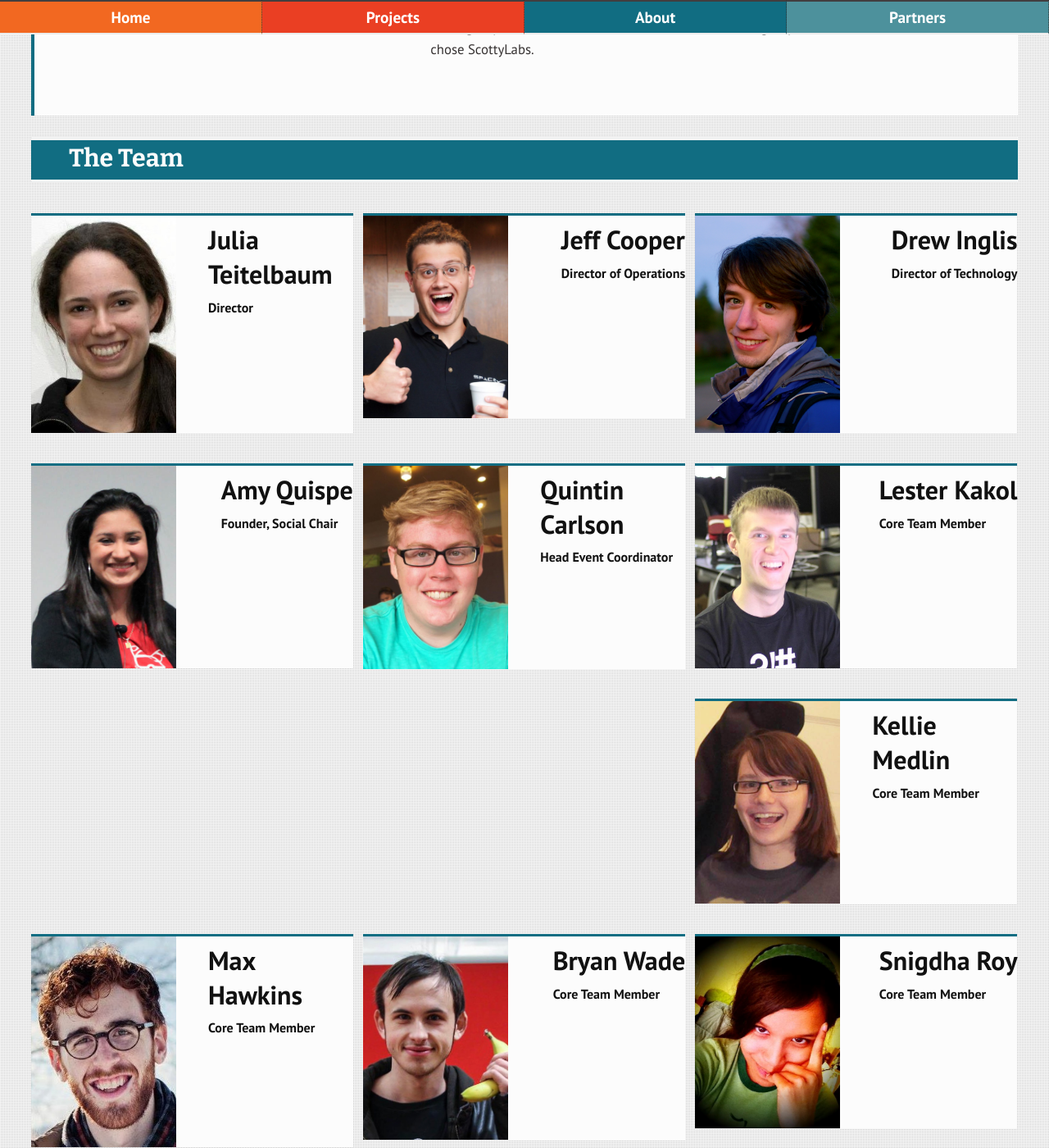
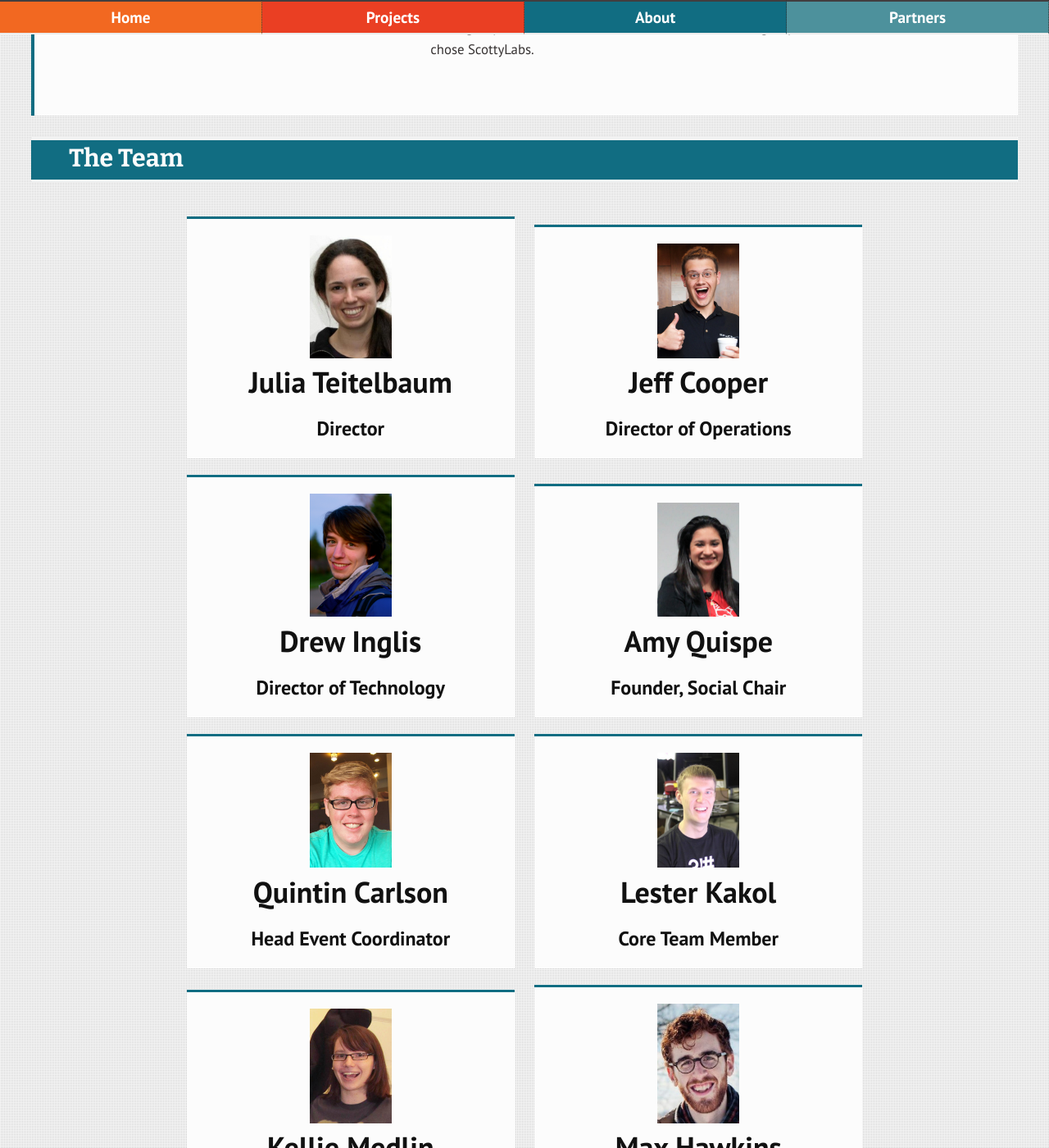
Before and after one commit to ScottyLabs/scottylabs.github.io, a Jekyll site: the page built from about.html, in a window 1280 px wide and 1400 px high, scrolled down 1301 px. Shown: the whole window at 82% size. Built offline with Jekyll 4.4.1, drawn with Linux system fonts in a browser that asks for light colours; nearby versions of some CDN libraries.

Commit message:
fixed team layout on about page

```diff
--- a/_layouts/default.html
+++ b/_layouts/default.html
@@ -6,6 +6,7 @@
     <meta name="description" content="{{ page.description }}">
     <meta name="author" content="">
     <meta name="viewport" content="width=device-width, initial-scale=1">
+    <script src="//ajax.googleapis.com/ajax/libs/jquery/1.8.3/jquery.min.js"></script>
     <link rel="stylesheet" href="css/base.css">
     <link rel="stylesheet" href="css/4.css">
     <link rel="shortcut icon" href="img/content/favicon.png" />
--- a/about.html
+++ b/about.html
@@ -14,7 +14,7 @@
   - {name: Snigdha Roy, photo_url: snigdha.jpg, title: Core Team Member}
   - {name: Tom Shen, photo_url: tom.jpeg, title: Core Team Member}
 ---
-
+<script src="js/app.js"></script>
 <div id="about-page" class="page">
   <div id="about" class="cf">
     <h1>About ScottyLabs</h1>
@@ -78,17 +78,21 @@
       <h1>The Team</h1>
     </hgroup>
 
-    <div style="margin:0 3% 0 2%;">
-      {% for person in page.people %}
-      <div class="person cf">
-          <img src="img/content/{{ person.photo_url }}" alt="{{ person.name }}"/>
-          <div class="dossier" >
-            <h3>{{ person.name }}</h3>
-            <h4>{{ person.title }}</h4>
-          </div>
-          </div>
-      {% endfor %}
-      <div style="clear:both;"></div>
+    <!-- <div style="margin:0 3% 0 2%;"> -->
+      <div class="team_container no_chrome">
+        {% for person in page.people %}
+        <div class="person no_chrome">
+            <img src="img/content/{{ person.photo_url }}" alt="{{ person.name }}"/>
+            <!-- <div class="dossier" > -->
+            <h3 class="name">{{ person.name }}</h3>
+            <div style="clear:both;"></div>
+
+              <h4>{{ person.title }}</h4>
+            <!-- </div> -->
+        </div>
+        {% endfor %}
+      </div>
+      <!-- <div style="clear:both;"></div> -->
     </div>
 
   </div>
--- a/css/4.css
+++ b/css/4.css
@@ -237,52 +237,12 @@
     margin-top: -0.8em;
     padding-right: 1em;
 }
-#upcoming-events li,
-#team .person {
+#upcoming-events li{
     background-color: #fcfcfc;
     border-top: 3px solid #116D82;
     position: relative;
     margin-left: 1%;
     float:left;
-}
-
-#team .person {
-    margin-top:3%;
-    width: 32.33%;
-}
-
-#team hgroup h1 {
-  margin-bottom:0;
-}
-
-.person img {
-  float:left;
-  margin-right: 1em;
-  padding:0;
-}
-
-.person img {
-  height: 32%;
-  max-width:45%;
-}
-
-.person .dossier
-{
-    float: right;
-    max-width: 45%;
-}
-
-.person h3{
-    padding-top: 0.3em;
-    font-size: 2em;
-}
-.person h4 {
-    font-size: 1em;
-    margin-top: 0.5em;
-}
-
-#team {
-  padding-bottom: 4em;
 }
 
 #upcoming-events li {
@@ -502,12 +462,6 @@
 	#all-projects .project h3 {
 		font-size: 1.5em;
 	}
-	.person {
-		font-size: 0.8em;
-	}
-	.person img{
-		height: 20%;
-	}
 }
 @media screen and (max-width: 900px) {
 	#all-projects .project hgroup,
@@ -586,19 +540,6 @@
 	}
 }
 @media screen and (max-width: 630px) {
-	#team .person {
-		margin-left: 2%;
-		width: 29.99%;
-		padding-bottom: 0.5em;
-	}
-	.person h2, .person h3, .person h4, .person p {
-		padding: 0 5%;
-	}
-	.person img {
-		width: 100%;
-		height: auto;
-		margin-bottom: 0.5em;
-	}
 }
 @media screen and (max-width: 600px) {
 	#upcoming-events li {
@@ -721,21 +662,122 @@
 		font-size: 3em;
 		margin-bottom: 0.5em;
 	}
-	#team {
-		padding-bottom: 2em;
-	}
-	#team .person {
-		width: 94%;
-		margin-bottom: 1em;
-		padding-bottom: 0;
-		font-size: 0.9em;
-	}
-	.person h3 {
-		margin-top: 0.33em;
-	}
-	#team .person img {
-		height: 25%;
-		width: auto;
-		margin-bottom: 0;
+}
+
+
+
+@media screen and (min-width: 300px) {
+	.person.no_chrome{
+		width: 100%;
 	}
 }
+
+@media screen and (min-width: 600px) {
+	.person.no_chrome{
+		width: 200px;
+	}
+}
+
+@media screen and (min-width: 900px) {
+	.person.no_chrome{
+		width: 400px;
+	}
+}
+
+.team_container.no_chrome{
+	text-align: center;
+}
+
+.person.no_chrome{
+	display: inline-block;
+}
+
+
+/* team */
+
+
+
+.team_container.yes_chrome{
+
+
+    display: -webkit-box;
+    display: -moz-box;
+    display: -ms-flexbox;
+    display: -webkit-flex;
+    display: flex;
+    -webkit-box-direction: normal;
+    -moz-box-direction: normal;
+    -webkit-box-orient: horizontal;
+    -moz-box-orient: horizontal;
+    -webkit-flex-direction: row;
+    -ms-flex-direction: row;
+    flex-direction: row;
+    -webkit-flex-wrap: wrap;
+    -ms-flex-wrap: wrap;
+    align-content: wrap;
+    flex-wrap: wrap;
+    box-lines: multiple;
+    -webkit-box-pack: center;
+    -moz-box-pack: center;
+    -webkit-justify-content: center;
+    -ms-flex-pack: center;
+    justify-content: center;
+    -webkit-align-content: flex-start;
+    -ms-flex-line-pack: start;
+    align-content: flex-start;
+    -webkit-box-align: start;
+    -moz-box-align: start;
+    -webkit-align-items: flex-start;
+    -ms-flex-align: start;
+    align-items: flex-start;
+
+}
+
+.person.yes_chrome{
+
+
+    -webkit-box-ordinal-group: 1;
+    -moz-box-ordinal-group: 1;
+    -webkit-order: 0;
+    -ms-flex-order: 0;
+    order: 0;
+    -webkit-box-flex: 1;
+    -moz-box-flex: 1;
+    -webkit-flex: 1 0 auto;
+    -ms-flex: 1 0 auto;
+    flex: 1 0 auto;
+    -webkit-align-self: auto;
+    -ms-flex-item-align: auto;
+    align-self: auto;
+
+    /*max-width: 100%;*/
+
+}
+
+.team_container{
+    width: 94%;
+    margin: 0 auto;
+}
+
+.person{
+
+    margin: 10px 10px;
+
+    background-color: #fcfcfc;
+    border-top: 3px solid #116D82;
+
+    padding: 20px;
+    text-align: center
+}
+
+.person img{
+	width: 100px;
+	margin: 0px 20px;
+}
+
+.person .h3{
+	font-size: 2em;
+}
+.person .h4{
+	font-size: 1em;
+}
--- a/js/app.js
+++ b/js/app.js
@@ -1 +1,15 @@
-$(function() {});
+$(function() {
+ apply_css_to_team();
+
+  function apply_css_to_team(){
+  /* if chrome use flex boxes */
+  if($.browser.chrome){
+    $(".person, .team_container").each(function(i, target){
+      $(target)
+      .removeClass('no_chrome')
+      .addClass('yes_chrome');
+    });
+  }
+ }
+
+});
```
Also changed, not shown: js/modernizr.js (added).
